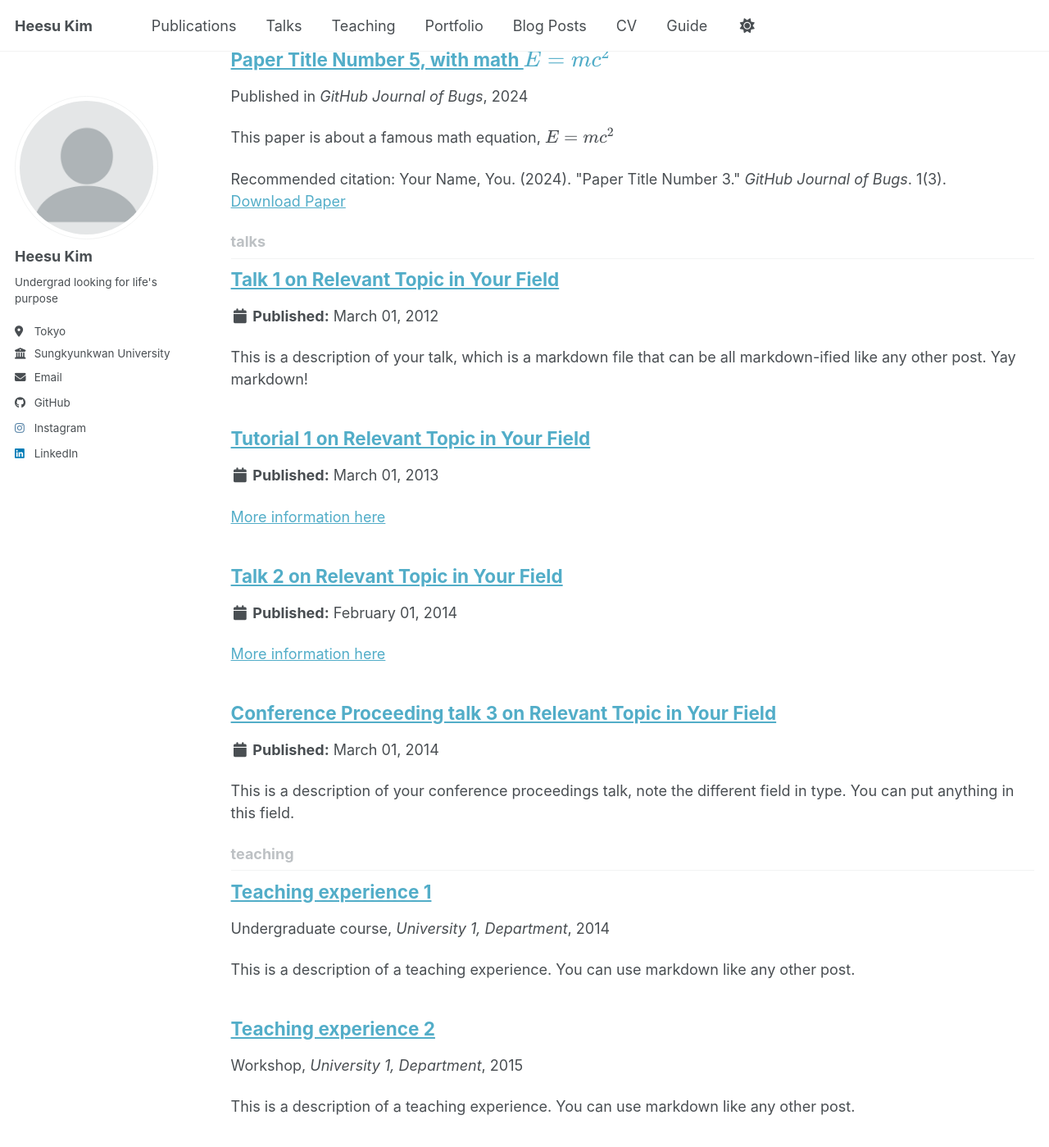
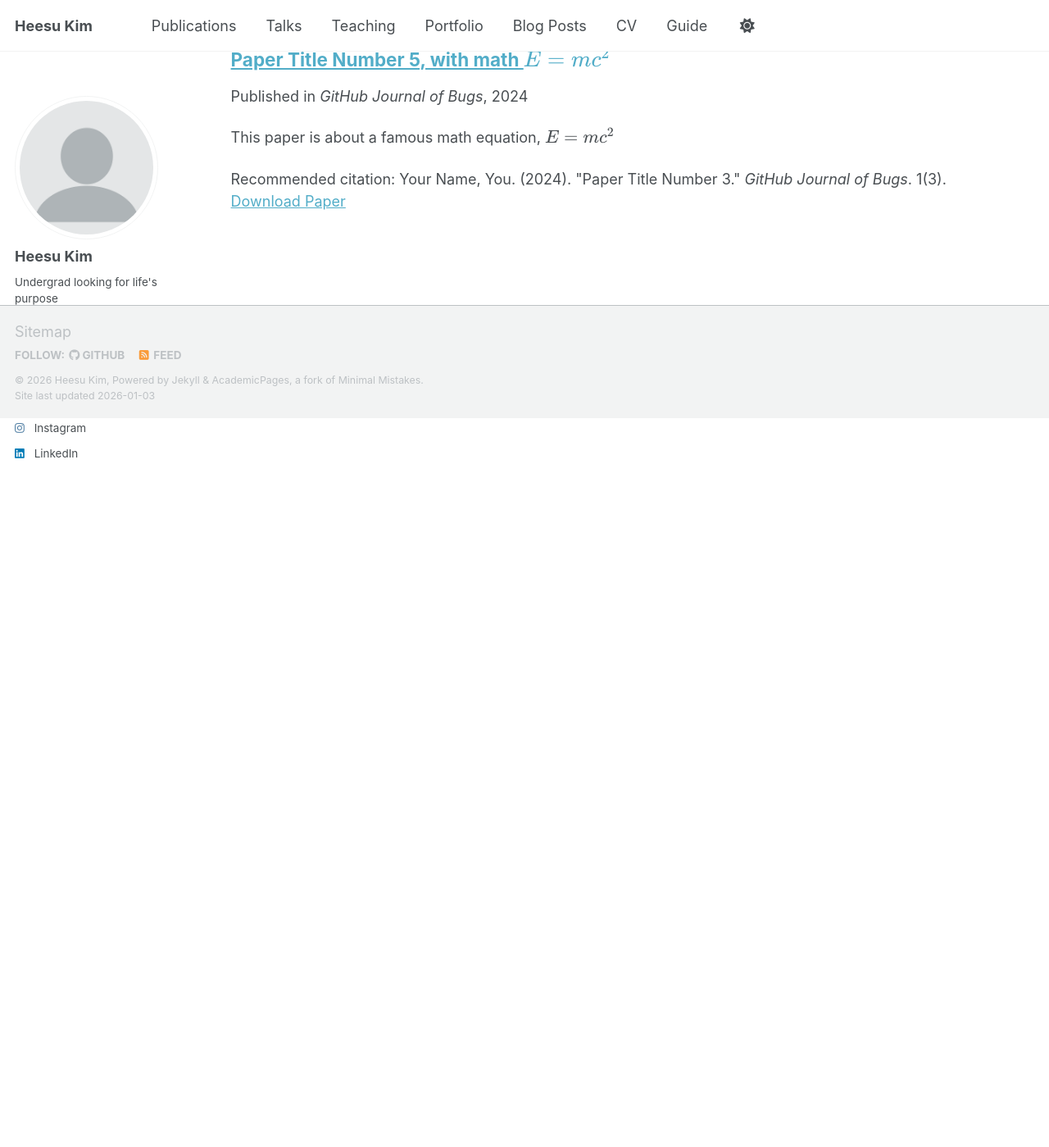
Before and after one commit to kheesu/kheesu.github.io, a Jekyll site: the page built from _pages/collection-archive.html, in a window 1280 px wide and 1400 px high, scrolled down 2076 px. Shown: the whole window at 82% size. Built offline with Jekyll 4.4.1, drawn with Linux system fonts in a browser that asks for light colours; a script bundle is joined from its source files by our own code; library files that are not in the unit come from our copies; after the commit the page ends 2586 px from its top, so only the background shows below that; some of the changed lines change nothing that is shown.

Commit message:
Trying to disable some pages

```diff
--- a/_config.yml
+++ b/_config.yml
@@ -222,7 +222,7 @@ kramdown:
 # These settings control the types of collections used by the template
 collections:
   teaching:
-    output: true
+    output: false
     permalink: /:collection/:path/
   publications:
     output: true
@@ -231,7 +231,7 @@ collections:
     output: true
     permalink: /:collection/:path/
   talks:
-    output: true
+    output: false
     permalink: /:collection/:path/
 
 
@@ -256,14 +256,14 @@ defaults:
       layout: single
       author_profile: true
   # _teaching
-  - scope:
-      path: ""
-      type: teaching
-    values:
-      layout: single
-      author_profile: true
-      share: true
-      comments: true
+  # - scope:
+  #     path: ""
+  #     type: teaching
+  #   values:
+  #     layout: single
+  #     author_profile: true
+  #     share: true
+  #     comments: true
   # _publications
   - scope:
       path: ""
@@ -283,14 +283,14 @@ defaults:
       share: true
       comment: true
   # _talks
-  - scope:
-      path: ""
-      type: talks
-    values:
-      layout: talk
-      author_profile: true
-      share: true
-
+  # - scope:
+  #     path: ""
+  #     type: talks
+  #   values:
+  #     layout: talk
+  #     author_profile: true
+  #     share: true
+  #
 
 # Sass/SCSS
 sass:
```
